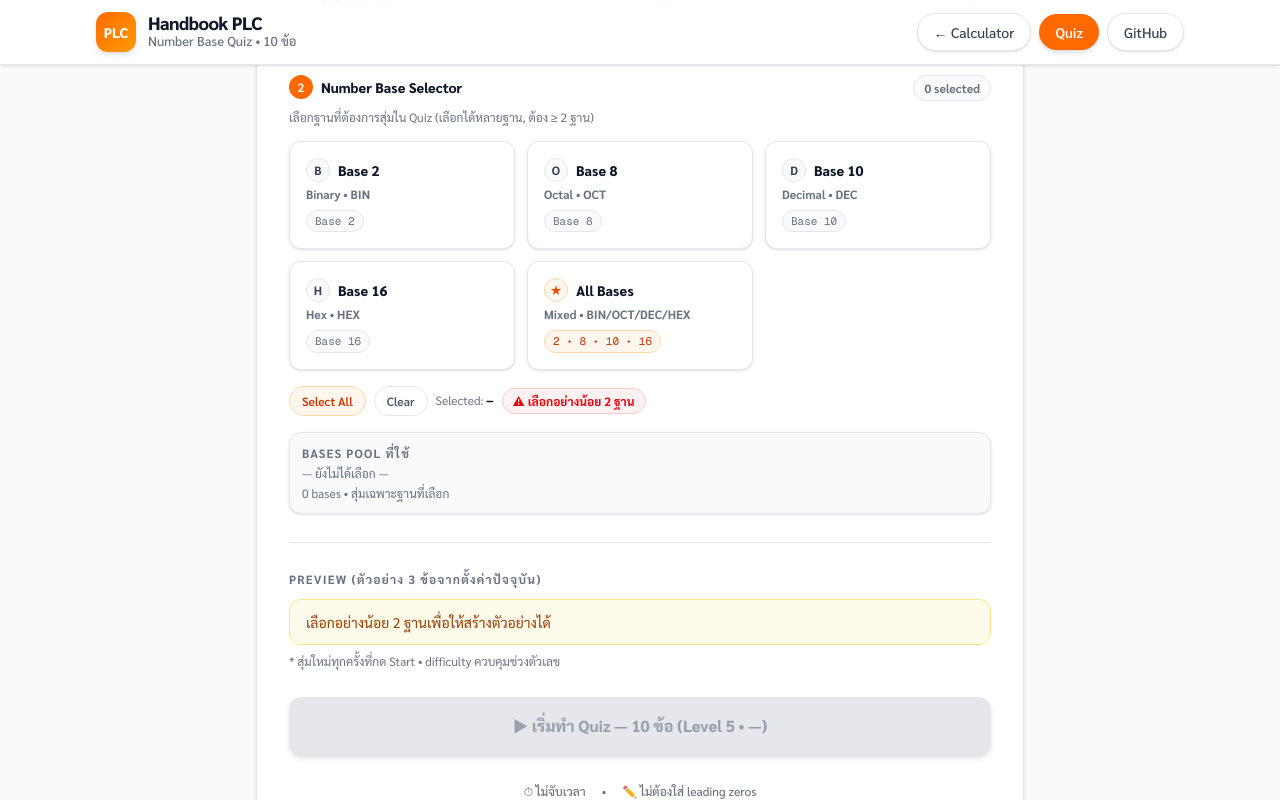
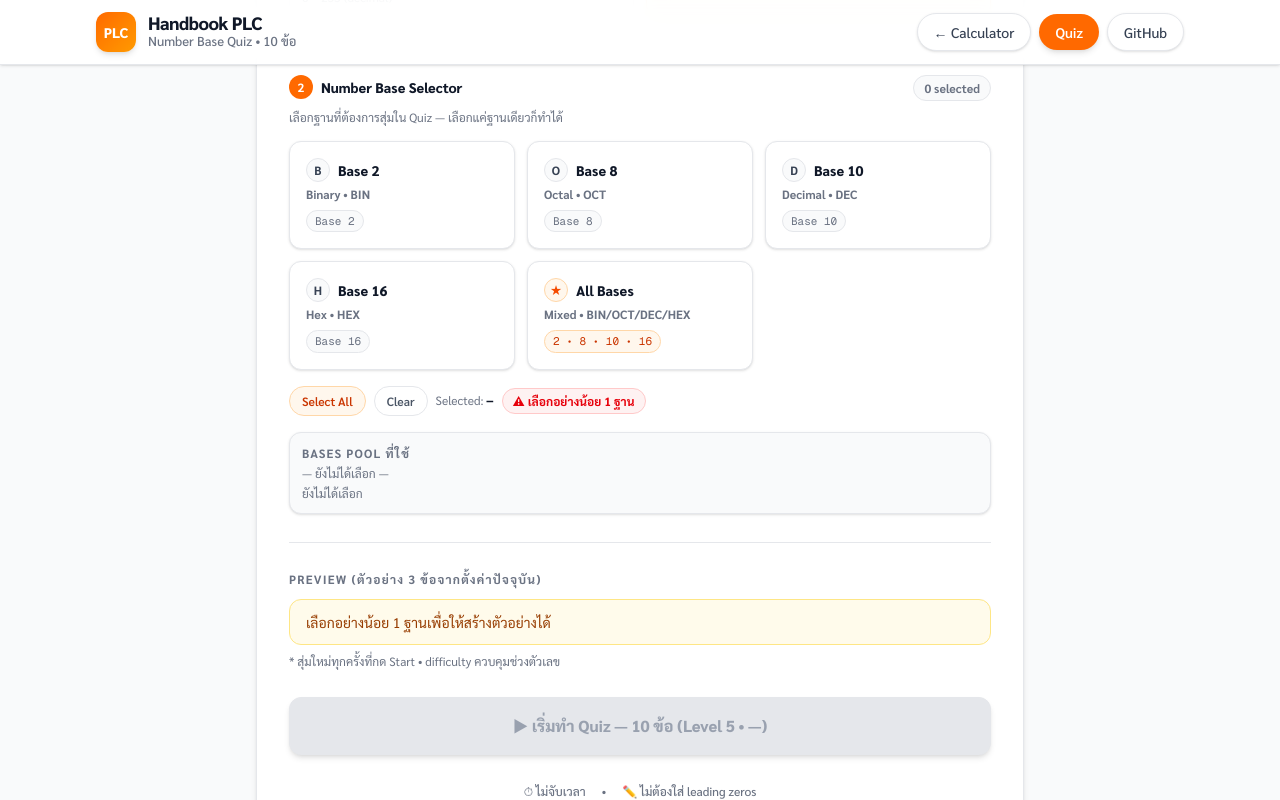
Before and after one commit to Guy2547/WED-PLC, a Next.js app: page /quiz in a window 1280 px wide. Both pictures are taken after a click on the button "Clear". Shown: the part 642-1442 px from the top of the page. Built offline with nearby package versions, Linux system fonts and the light colour scheme.

Commit message:
fix(quiz): allow single base selection — single base now alternates with random other base

```diff
--- a/src/app/quiz/page.tsx
+++ b/src/app/quiz/page.tsx
@@ -64,15 +64,32 @@
   return t;
 }
 
+const ALL_BASES: number[] = [2, 8, 10, 16];
+
 function generateQuestions(difficulty: number, basesPool: number[], count = 10): Question[] {
   const cfg = DIFFICULTY[difficulty] ?? DIFFICULTY[5];
-  // fallback if pool invalid
-  const pool = basesPool.length >= 2 ? basesPool : [2, 8, 10, 16];
+  // fallback if pool empty
+  const pool = basesPool.length >= 1 ? basesPool : [2, 8, 10, 16];
   const qs: Question[] = [];
   for (let i = 0; i < count; i++) {
     const dec = randInt(0, cfg.max);
-    const fromBase = pool[randInt(0, pool.length - 1)];
-    let toBase = pool[randInt(0, pool.length - 1)];
+    let fromBase: number;
+    let toBase: number;
+    if (pool.length === 1) {
+      // ฐานเดียวก็ทำได้: ให้ฐานที่เลือกสลับอยู่ทั้งฝั่ง from และ to สลับกับฐานอื่นแบบสุ่ม
+      const fixed = pool[0];
+      const others = ALL_BASES.filter((b) => b !== fixed);
+      const fromIsFixed = Math.random() < 0.5;
+      if (fromIsFixed) {
+        fromBase = fixed;
+        toBase = others[randInt(0, others.length - 1)];
+      } else {
+        fromBase = others[randInt(0, others.length - 1)];
+        toBase = fixed;
+      }
+    } else {
+      fromBase = pool[randInt(0, pool.length - 1)];
+      toBase = pool[randInt(0, pool.length - 1)];
       let attempts = 0;
       while (toBase === fromBase && attempts < 10) {
         toBase = pool[randInt(0, pool.length - 1)];
@@ -80,6 +97,7 @@
       }
       if (toBase === fromBase) {
         toBase = pool.find((b) => b !== fromBase) ?? (fromBase === 10 ? 2 : 10);
+      }
     }
     const fromValue = fromDecimalBigInt(BigInt(dec), fromBase);
     const toValue = normalizeAnswer(fromDecimalBigInt(BigInt(dec), toBase));
@@ -106,13 +124,13 @@
 
   const current = questions[idx];
   const isAllSelected = selectedBases.length === 4 && [2, 8, 10, 16].every((b) => selectedBases.includes(b as BaseValue));
-  const canStart = selectedBases.length >= 2;
+  const canStart = selectedBases.length >= 1;
 
   const toggleBase = (b: BaseValue) => {
     setSelectedBases((prev) => {
       if (prev.includes(b)) {
         const next = prev.filter((x) => x !== b);
-        // allow 1 but will block start; keep at least 1 to avoid empty
+        // อนุญาตให้เหลือ 0 ได้ (จะแสดงว่ายังไม่เลือก) หรือเหลือ 1 ก็ทำ Quiz ได้แล้ว
         return next;
       } else {
         const next = [...prev, b].sort((a, c) => a - c) as BaseValue[];
@@ -128,7 +146,7 @@
 
   const startQuiz = useCallback(() => {
     if (!canStart) {
-      setShowToast({ ok: false, msg: "กรุณาเลือกอย่างน้อย 2 ฐาน" });
+      setShowToast({ ok: false, msg: "กรุณาเลือกอย่างน้อย 1 ฐาน" });
       return;
     }
     const qs = generateQuestions(difficulty, selectedBases, 10);
@@ -369,7 +387,7 @@
                       {selectedBases.length} selected
                     </span>
                   </div>
-                  <p className="text-xs text-gray-500 -mt-2">เลือกฐานที่ต้องการสุ่มใน Quiz (เลือกได้หลายฐาน, ต้อง ≥ 2 ฐาน)</p>
+                  <p className="text-xs text-gray-500 -mt-2">เลือกฐานที่ต้องการสุ่มใน Quiz — เลือกแค่ฐานเดียวก็ทำได้</p>
 
                   <div className="grid grid-cols-2 sm:grid-cols-3 gap-3">
                     {BASE_OPTIONS.map((opt) => {
@@ -428,7 +446,7 @@
                     <span className="text-xs text-gray-500">
                       Selected: <span className="font-mono font-bold text-gray-900">{selectedBases.length ? selectedBases.join(", ") : "—"}</span>
                     </span>
-                    {!canStart && <span className="text-xs font-bold text-red-600 bg-red-50 border border-red-200 rounded-full px-2.5 py-1">⚠ เลือกอย่างน้อย 2 ฐาน</span>}
+                    {!canStart && <span className="text-xs font-bold text-red-600 bg-red-50 border border-red-200 rounded-full px-2.5 py-1">⚠ เลือกอย่างน้อย 1 ฐาน</span>}
                   </div>
 
                   {/* Selected preview bar */}
@@ -445,7 +463,15 @@
                         <span className="text-xs text-gray-500">— ยังไม่ได้เลือก —</span>
                       )}
                     </div>
-                    <div className="text-xs text-gray-500 mt-1">{isAllSelected ? "Mixed สุ่มครบทุกฐาน" : `${selectedBases.length} bases • สุ่มเฉพาะฐานที่เลือก`}</div>
+                    <div className="text-xs text-gray-500 mt-1">
+                      {selectedBases.length === 0
+                        ? "ยังไม่ได้เลือก"
+                        : isAllSelected
+                        ? "Mixed สุ่มครบทุกฐาน"
+                        : selectedBases.length === 1
+                        ? `สุ่มแบบเน้น ${baseLabel(selectedBases[0]).name} สลับกับฐานอื่น`
+                        : `${selectedBases.length} bases • สุ่มเฉพาะฐานที่เลือก`}
+                    </div>
                   </div>
                 </div>
 
@@ -470,7 +496,7 @@
                         </div>
                       ))
                     ) : (
-                      <div className="rounded-xl border border-amber-200 bg-amber-50 px-4 py-3 text-sm text-amber-800">เลือกอย่างน้อย 2 ฐานเพื่อให้สร้างตัวอย่างได้</div>
+                      <div className="rounded-xl border border-amber-200 bg-amber-50 px-4 py-3 text-sm text-amber-800">เลือกอย่างน้อย 1 ฐานเพื่อให้สร้างตัวอย่างได้</div>
                     )}
                   </div>
                   <p className="text-xs text-gray-500 mt-2">* สุ่มใหม่ทุกครั้งที่กด Start • difficulty ควบคุมช่วงตัวเลข</p>
@@ -497,7 +523,8 @@
             <div className="rounded-2xl border border-gray-200 bg-white shadow-sm p-6">
               <h4 className="text-sm font-extrabold text-gray-900">กติกา</h4>
               <ul className="mt-3 space-y-2 text-sm text-gray-600 list-disc pl-5 leading-relaxed">
-                <li>เลือก <span className="font-bold text-gray-900">Difficulty 1–10</span> และ <span className="font-bold text-orange-600">Base</span> ที่ต้องการก่อนเริ่ม (ต้อง ≥2 ฐาน)</li>
+                <li>เลือก <span className="font-bold text-gray-900">Difficulty 1–10</span> และ <span className="font-bold text-orange-600">Base</span> ที่ต้องการก่อนเริ่ม — เลือกแค่ฐานเดียวก็ทำได้</li>
+                <li>ถ้าเลือกฐานเดียว ระบบจะสุ่มให้ฐานนั้นสลับเป็นทั้งคำถามและคำตอบกับฐานอื่นโดยอัตโนมัติ</li>
                 <li>Quiz มี <span className="font-bold text-gray-900">10 ข้อ</span> สุ่มจาก pool ที่เลือกเท่านั้น</li>
                 <li>พิมพ์คำตอบแล้วกด <span className="font-semibold text-orange-600">Submit</span> → ตรวจทันทีพร้อมเฉลย</li>
                 <li>กด Enter เพื่อ Submit / Next ได้</li>
```
Lines whose indentation alone changed are shown as unchanged.
